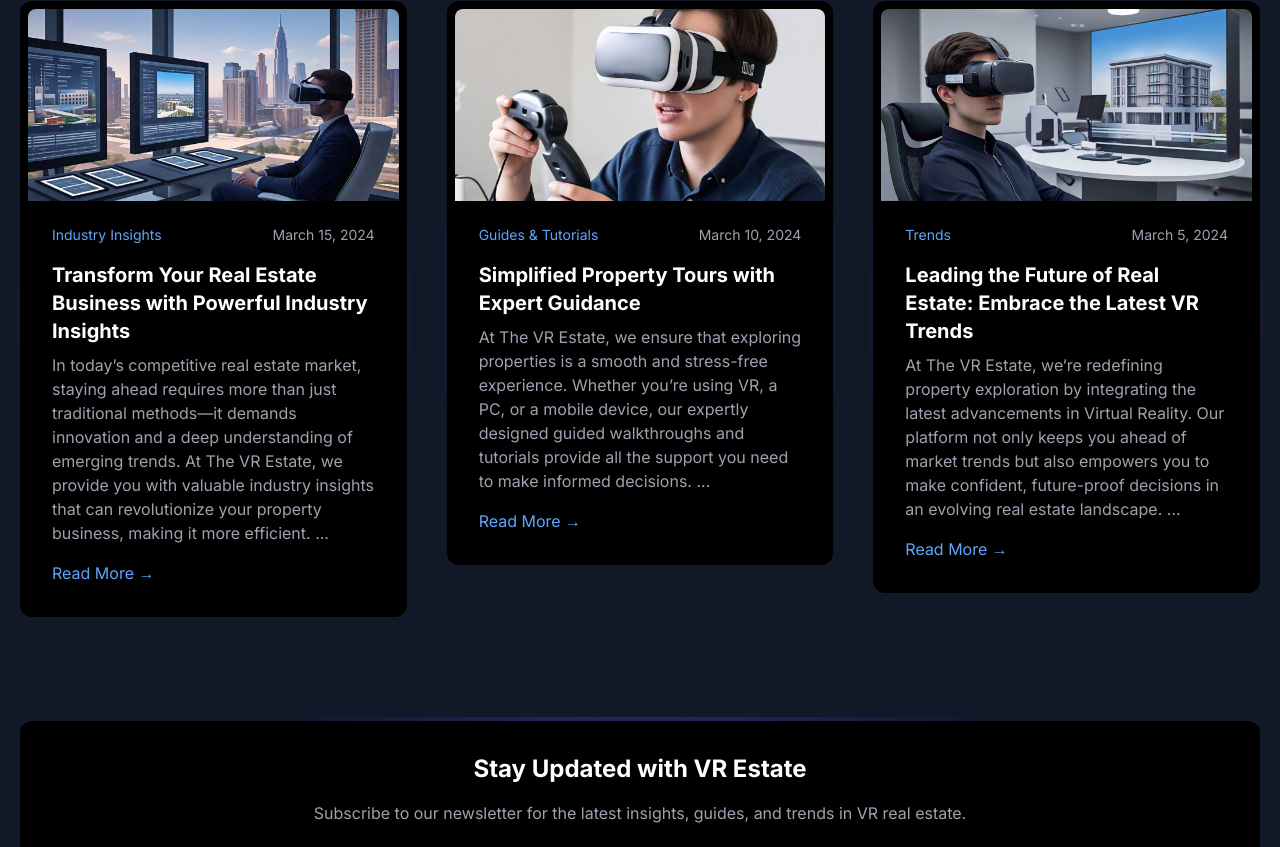
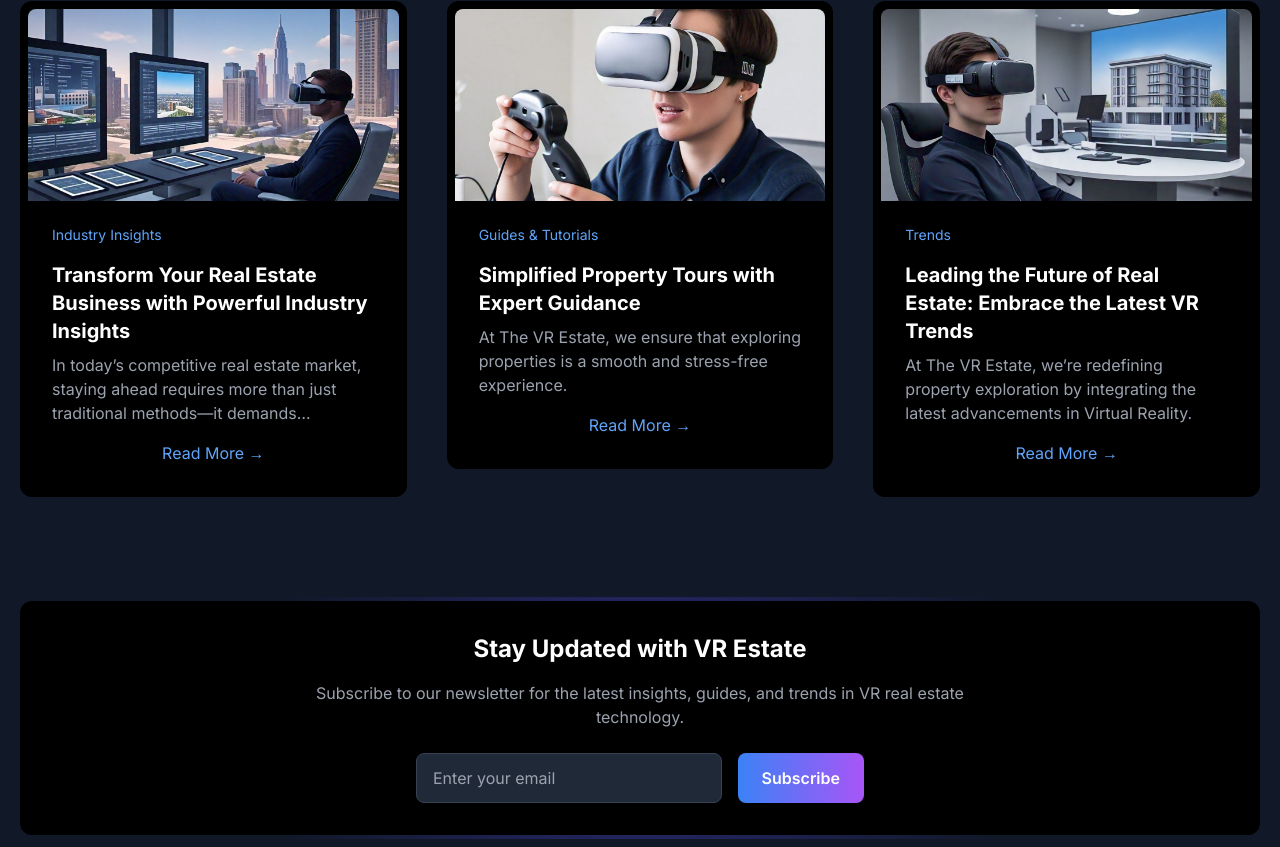
Before and after one commit to dhruvjain-github/VrEstate, a Next.js app: page / in a window 1280 px wide. Shown: the part 4417-5264 px from the top of the page. Built offline with nearby package versions, Linux system fonts and the light colour scheme.

Commit message:
added docker files and change Blog Contents

```diff
--- a/components/Blog.tsx
+++ b/components/Blog.tsx
@@ -1,174 +1,5 @@
-// 'use client';
-// import { motion } from 'framer-motion';
-// import { BackgroundGradient } from "./ui/background-gradient";
-// import { TextGenerateEffect } from "./ui/text-generate-effect";
-// import Image from 'next/image';
-
-// const Blog = () => {
-//   const introText = "Stay informed with our blog, featuring industry insights, guides, and the latest trends in VR real estate technology.";
-
-//   // const blogCategories = [
-//   //   {
-//   //     title: "Industry Insights",
-//   //     description: "Learn how VR is reshaping real estate",
-//   //     icon: "🎯",
-//   //     color: "from-blue-500 to-purple-500"
-//   //   },
-//   //   {
-//   //     title: "Guides & Tutorials",
-//   //     description: "Step-by-step resources for using VR tools effectively",
-//   //     icon: "📚",
-//   //     color: "from-purple-500 to-pink-500"
-//   //   },
-//   //   {
-//   //     title: "Trends",
-//   //     description: "Keep up with the latest developments in VR and real estate tech",
-//   //     icon: "📈",
-//   //     color: "from-pink-500 to-red-500"
-//   //   }
-//   // ];
-
-//   const blogPosts = [
-//     {
-//       title: "The Future of Real Estate in VR",
-//       excerpt: "Discover how virtual reality is transforming property viewings and sales.",
-//       image: "/Images/image05.jpg",
-//       date: "March 15, 2024",
-//       category: "Industry Insights"
-//     },
-//     {
-//       title: "Simplified Property Tours with Expert Guidance",
-//       excerpt: "At The VR Estate, we ensure that exploring properties is a smooth and stress-free experience. Whether you’re using VR, a PC, or a mobile device, our expertly designed guided walkthroughs and tutorials provide all the support you need to make informed decisions.
-
-// Effortless Navigation: Our guided tours take you step-by-step through each property, highlighting key features, layouts, and unique details to ensure you don’t miss anything important.
-
-// Comprehensive Tutorials: First time using VR or digital property tours? Our clear, user-friendly tutorials help you get started in minutes, no technical expertise required.
-
-// Accessible for Everyone: Not using VR? No problem. Our walkthroughs are optimized for PC and mobile, so you can explore properties anytime, anywhere.
-
-
-// Experience innovation and convenience with The VR Estate. Let us guide you to your perfect property effortlessly!
-// ",
-//       image: "/Images/image06.jpg",
-//       date: "March 10, 2024",
-//       category: "Guides & Tutorials"
-//     },
-//     {
-//       title: "2024 VR Real Estate Trends",
-//       excerpt: "Exploring the latest innovations in virtual property showcasing.",
-//       image: "/Images/image07.jpg",
-//       date: "March 5, 2024",
-//       category: "Trends"
-//     }
-//   ];
-
-//   return (
-//     <div className="container mx-auto px-4 py-16" id="blog">
-//       <div className="text-center mb-16">
-//         <motion.h2
-//           initial={{ opacity: 0, y: 20 }}
-//           whileInView={{ opacity: 1, y: 0 }}
-//           className="text-4xl md:text-5xl font-bold mb-6 bg-gradient-to-r from-blue-500 to-purple-500 bg-clip-text text-transparent"
-//         >
-//           Blog & Resources
-//         </motion.h2>
-//         <div className="max-w-3xl mx-auto">
-//           <TextGenerateEffect words={introText} />
-//         </div>
-//       </div>
-
-//       {/* <div className="grid md:grid-cols-3 gap-8 mb-16">
-//         {blogCategories.map((category, index) => (
-//           <BackgroundGradient key={index} className="rounded-xl bg-black p-6">
-//             <motion.div
-//               initial={{ opacity: 0, y: 20 }}
-//               whileInView={{ opacity: 1, y: 0 }}
-//               transition={{ delay: index * 0.1 }}
-//               className="text-center space-y-4"
-//             >
-//               <span className="text-4xl">{category.icon}</span>
-//               <h3 className="text-xl font-bold text-white">{category.title}</h3>
-//               <p className="text-gray-400">{category.description}</p>
-//             </motion.div>
-//           </BackgroundGradient>
-//         ))}
-//       </div> */}
-
-//       <div className="grid md:grid-cols-3 gap-8 mb-24">
-//         {blogPosts.map((post, index) => (
-//           <BackgroundGradient key={index} className="rounded-xl bg-black p-2">
-//             <motion.article
-//               initial={{ opacity: 0, y: 20 }}
-//               whileInView={{ opacity: 1, y: 0 }}
-//               transition={{ delay: index * 0.2 }}
-//               className="overflow-hidden rounded-lg"
-//             >
-//               <div className="relative h-48">
-//                 <Image
-//                   src={post.image}
-//                   alt={post.title}
-//                   fill
-//                   priority
-//                   className="object-cover"
-//                   sizes= "(max-width : 768px )  (max-width: 1200px) 50vw, 33vw"
-
-//                 />
-//               </div>
-//               <div className="p-6">
-//                 <div className="flex items-center justify-between mb-4">
-//                   <span className="text-sm text-blue-400">{post.category}</span>
-//                   <span className="text-sm text-gray-400">{post.date}</span>
-//                 </div>
-//                 <h3 className="text-xl font-bold text-white mb-2">{post.title}</h3>
-//                 <p className="text-gray-400 mb-4">{post.excerpt}</p>
-//                 <motion.button
-//                   whileHover={{ scale: 1.02 }}
-//                   whileTap={{ scale: 0.98 }}
-//                   className="text-blue-400 hover:text-blue-300 transition-colors"
-//                 >
-//                   Read More →
-//                 </motion.button>
-//               </div>
-//             </motion.article>
-//           </BackgroundGradient>
-//         ))}
-//       </div>
-
-//       <BackgroundGradient className="rounded-xl bg-black p-8 text-center">
-//         <motion.div
-//           initial={{ opacity: 0, y: 20 }}
-//           whileInView={{ opacity: 1, y: 0 }}
-//           className="max-w-2xl mx-auto"
-//         >
-//           <h3 className="text-2xl font-bold text-white mb-4">
-//             Stay Updated with VR Estate
-//           </h3>
-//           <p className="text-gray-400 mb-6">
-//             Subscribe to our newsletter for the latest insights, guides, and trends in VR real estate technology.
-//           </p>
-//           <form className="flex gap-4 max-w-md mx-auto">
-//             <input
-//               type="email"
-//               placeholder="Enter your email"
-//               className="flex-1 px-4 py-3 rounded-lg bg-gray-800 border border-gray-700 text-white focus:outline-none focus:border-blue-500"
-//             />
-//             <motion.button
-//               whileHover={{ scale: 1.02 }}
-//               whileTap={{ scale: 0.98 }}
-//               className="px-6 py-3 bg-gradient-to-r from-blue-500 to-purple-500 text-white rounded-lg font-semibold"
-//             >
-//               Subscribe
-//             </motion.button>
-//           </form>
-//         </motion.div>
-//       </BackgroundGradient>
-//     </div>
-//   );
-// };
-
-// export default Blog;
-
 'use client';
+import 'tailwindcss/tailwind.css';
 import { motion } from 'framer-motion';
 import { BackgroundGradient } from "./ui/background-gradient";
 import { TextGenerateEffect } from "./ui/text-generate-effect";
@@ -181,56 +12,33 @@ const Blog = () => {
   const blogPosts = [
     {
       title: "Transform Your Real Estate Business with Powerful Industry Insights",
-      excerpt: `In today’s competitive real estate market, staying ahead requires more than just traditional methods—it demands innovation and a deep understanding of emerging trends. At The VR Estate, we provide you with valuable industry insights that can revolutionize your property business, making it more efficient.
-
-       Data-Driven Decisions: Leverage advanced VR analytics and insights to make informed decisions, reducing risks and maximizing returns for your clients.
-
-      Unparalleled Market Intelligence: Stay informed about the latest trends, consumer behavior shifts, and technological advancements that are shaping the real estate industry, helping you adapt and thrive.
-
-      Enhanced Client Engagement: With immersive VR property tours, you can offer your clients an experience they won’t find anywhere else, ensuring higher satisfaction and increased conversions.
-
-      Boost Your Competitive Edge: By integrating cutting-edge VR technology and real-time market insights, you’ll position your business as an industry leader, attracting more clients and closing deals faster.
-
-      At The VR Estate, we empower real estate professionals with the knowledge and tools to elevate their business. Let us provide you with the insights that will not only keep you ahead of the curve but also ensure that you’re delivering exceptional value to your clients. Make a lasting impact today and set a new standard in the real estate market.`,
+      excerpt: "In today’s competitive real estate market, staying ahead requires more than just traditional methods—it demands innovation and a deep understanding of emerging trends.",
+      fullContent: `Data-Driven Decisions: Leverage advanced VR analytics and insights to make informed decisions, reducing risks and maximizing returns for your clients.
+      Unparalleled Market Intelligence: Stay informed about the latest trends, consumer behavior shifts, and technological advancements that are shaping the real estate industry, helping you adapt and thrive.`,
       image: "/Images/image05.jpg",
-      date: "March 15, 2024",
       category: "Industry Insights"
     },
     {
       title: "Simplified Property Tours with Expert Guidance",
-      excerpt: `At The VR Estate, we ensure that exploring properties is a smooth and stress-free experience. Whether you’re using VR, a PC, or a mobile device, our expertly designed guided walkthroughs and tutorials provide all the support you need to make informed decisions.
-
-      Effortless Navigation: Our guided tours take you step-by-step through each property, highlighting key features, layouts, and unique details to ensure you don’t miss anything important.
-
-      Comprehensive Tutorials: First time using VR or digital property tours? Our clear, user-friendly tutorials help you get started in minutes, no technical expertise required.
-
-      Accessible for Everyone: Not using VR? No problem. Our walkthroughs are optimized for PC and mobile, so you can explore properties anytime, anywhere.
-
-      Experience innovation and convenience with The VR Estate. Let us guide you to your perfect property effortlessly!`,
+      excerpt: "At The VR Estate, we ensure that exploring properties is a smooth and stress-free experience.",
+      fullContent: `Effortless Navigation: Our guided tours take you step-by-step through each property, highlighting key features, layouts, and unique details to ensure you don’t miss anything important.
+      Comprehensive Tutorials: First time using VR or digital property tours? Our clear, user-friendly tutorials help you get started in minutes, no technical expertise required.`,
       image: "/Images/image06.jpg",
-      date: "March 10, 2024",
       category: "Guides & Tutorials"
     },
     {
       title: "Leading the Future of Real Estate: Embrace the Latest VR Trends",
-      excerpt: `At The VR Estate, we’re redefining property exploration by integrating the latest advancements in Virtual Reality. Our platform not only keeps you ahead of market trends but also empowers you to make confident, future-proof decisions in an evolving real estate landscape.
-
-      State-of-the-Art VR Technology: Explore properties using cutting-edge VR tools, providing unparalleled realism and depth, making every tour a comprehensive experience.
-
-      Innovative Visualization: Experience immersive 3D models and interactive walkthroughs that bring real estate to life, providing clarity and precision for both buyers and investors.
-
-      Stay Ahead with Industry Trends: We stay at the forefront of the VR real estate revolution, ensuring that you have access to the most innovative, efficient, and time-saving property exploration solutions.
-
-      With The VR Estate, you’re not just exploring properties—you’re stepping into the future of real estate. Let us guide you through the latest trends that are shaping the way we buy, sell, and invest in property.`,
+      excerpt: "At The VR Estate, we’re redefining property exploration by integrating the latest advancements in Virtual Reality.",
+      fullContent: `State-of-the-Art VR Technology: Explore properties using cutting-edge VR tools, providing unparalleled realism and depth, making every tour a comprehensive experience.
+      Innovative Visualization: Experience immersive 3D models and interactive walkthroughs that bring real estate to life, providing clarity and precision for both buyers and investors.`,
       image: "/Images/image07.jpg",
-      date: "March 5, 2024",
       category: "Trends"
     }
   ];
 
-  const [expandedPost, setExpandedPost] = useState(null);
+  const [expandedPost, setExpandedPost] = useState<number | null>(null);
 
-  const handleReadMore = (index) => {
+  const handleReadMore = (index: number) => {
     setExpandedPost(expandedPost === index ? null : index);
   };
 
@@ -256,36 +64,37 @@ const Blog = () => {
               initial={{ opacity: 0, y: 20 }}
               whileInView={{ opacity: 1, y: 0 }}
               transition={{ delay: index * 0.2 }}
-              className="overflow-hidden rounded-lg"
+              className="overflow-hidden rounded-lg flex flex-col"
             >
               <div className="relative h-48">
                 <Image
                   src={post.image}
                   alt={post.title}
-                  layout="fill"
+                  fill
                   priority
                   className="object-cover"
                   sizes="(max-width: 768px) 100vw, (max-width: 1200px) 50vw, 33vw"
                 />
               </div>
-              <div className="p-6">
+              <div className="p-6 flex-1 flex flex-col">
                 <div className="flex items-center justify-between mb-4">
                   <span className="text-sm text-blue-400">{post.category}</span>
-                  <span className="text-sm text-gray-400">{post.date}</span>
                 </div>
                 <h3 className="text-xl font-bold text-white mb-2">{post.title}</h3>
-                <p className="text-gray-400 mb-4">
-                  {expandedPost === index
-                    ? post.excerpt
-                    : post.excerpt.split('\n').slice(0, 2).join('\n') + '...'}
+                <p
+                  className={`text-gray-400 mb-4 ${
+                    expandedPost === index ? '' : 'line-clamp-3'
+                  }`}
+                >
+                  {expandedPost === index ? post.fullContent : post.excerpt}
                 </p>
                 <motion.button
                   whileHover={{ scale: 1.02 }}
                   whileTap={{ scale: 0.98 }}
+                  className="text-blue-400 hover:text-blue-300 transition-colors mt-auto"
                   onClick={() => handleReadMore(index)}
-                  className="text-blue-400 hover:text-blue-300 transition-colors"
                 >
-                  {expandedPost === index ? 'Read Less' : 'Read More →'}
+                  {expandedPost === index ? "Show Less" : "Read More →"}
                 </motion.button>
               </div>
             </motion.article>
@@ -303,7 +112,7 @@ const Blog = () => {
             Stay Updated with VR Estate
           </h3>
           <p className="text-gray-400 mb-6">
-            Subscribe to our newsletter for the latest insights, guides, and trends in VR real estate.
+            Subscribe to our newsletter for the latest insights, guides, and trends in VR real estate technology.
           </p>
           <form className="flex gap-4 max-w-md mx-auto">
             <input
```
Also changed, not shown: docker-compose.yaml (added, +10 -0 lines), 2 other files (tests, documents, lock files or other folders).
